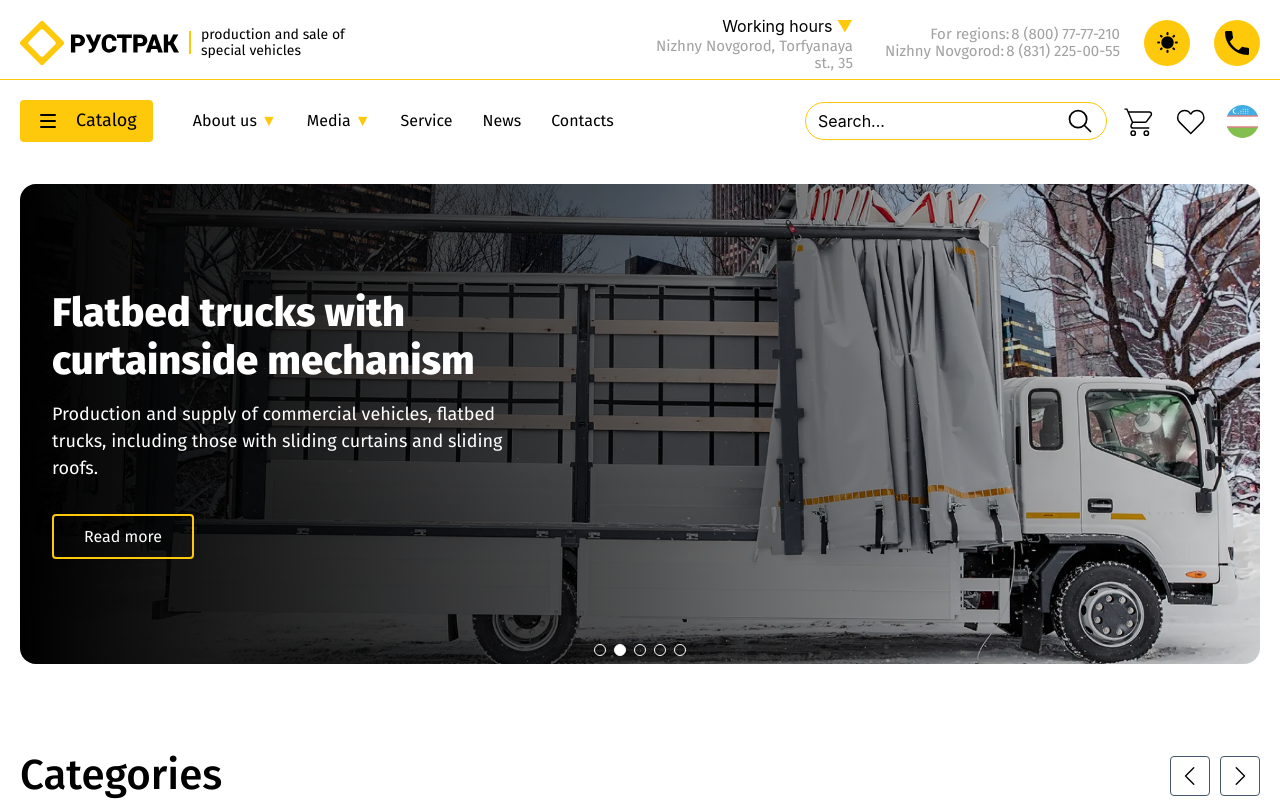
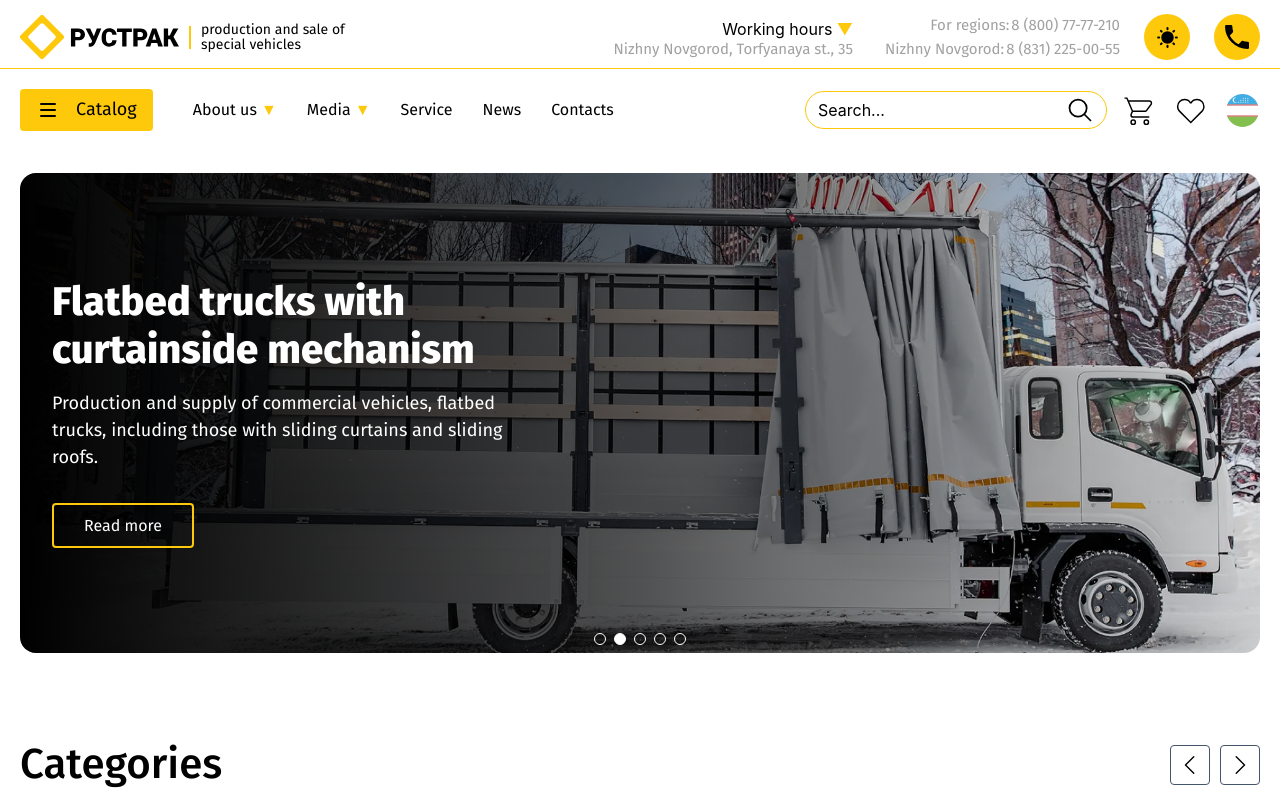
Before and after one commit to misterkhabibullayev/ructrak, a React (Vite) app: page / in a window 1280 px wide. Shown: the top 801 px of the page. Built offline with nearby package versions, Linux system fonts and the light colour scheme.

Commit message:
header o'ng taraflar to'girlandi

```diff
--- a/src/components/Header.jsx
+++ b/src/components/Header.jsx
@@ -89,12 +89,12 @@ function Header() {
                     )}
                   </AnimatePresence>
                 </div>
-                <p className="max-w-50 text-right font-FiraSans font-normal text-[15px] leading-[110%] text-[#A1A1A1]">
+                <p className="max-w-50 md:max-w-full text-right font-FiraSans font-normal text-[15px] leading-[110%] text-[#A1A1A1]">
                   {t("header.address")}
                 </p>
               </div>
               <div className="flex items-center gap-4 lg:gap-6">
-                <div className="hidden md:flex md:flex-col md:items-end">
+                <div className="hidden md:flex md:flex-col md:gap-2 md:items-end">
                   <div className="flex items-end gap-0.5 dark:text-white transition-all duration-300">
                     <span className="font-FiraSans font-normal text-[15px] leading-[110%] text-[#A1A1A1] whitespace-nowrap">
                       {t("header.forRegions")}
```
